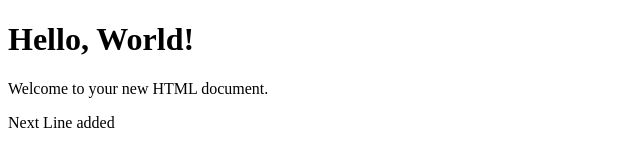
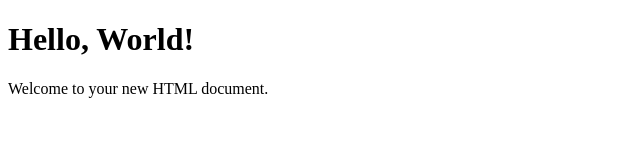
Before and after one commit to abhishek-99aacres/demo-rep, a plain HTML site: page index.html in a window 1280 px wide. Shown: the whole page, without its empty margins (0-640 px from the left). Drawn offline with Linux system fonts and the light colour scheme.

```diff
--- a/index.html
+++ b/index.html
@@ -8,6 +8,5 @@
 <body>
     <h1>Hello, World!</h1>
     <p>Welcome to your new HTML document.</p>
-    <p>Next Line added</p>
 </body>
 </html>
```
